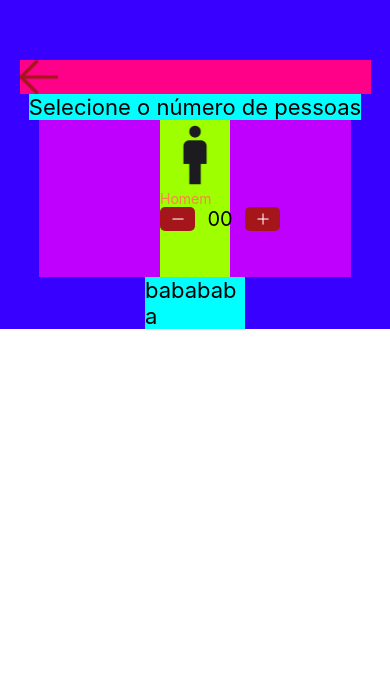
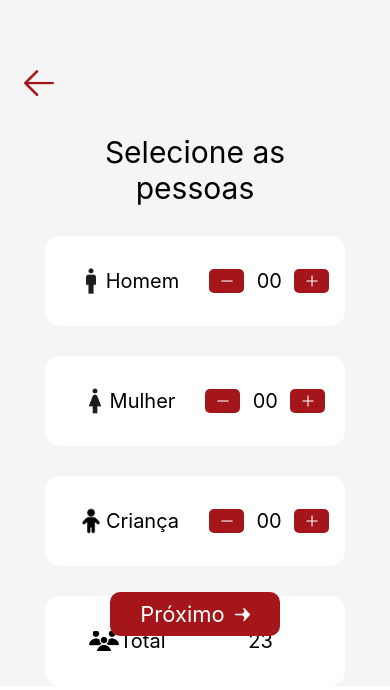
Before and after one commit to oArths/barbecue-app, a React Native app in the folder frontend/: screen / in a window 390 px wide. Shown: the top 690 px of the page. Built offline with nearby package versions, Linux system fonts and the light colour scheme.

Commit message:
Feat: create function selector and start styled to pessoas page

```diff
--- a/frontend/src/pages/pessoas/pessoas.jsx
+++ b/frontend/src/pages/pessoas/pessoas.jsx
@@ -9,18 +9,50 @@ const Pessoas = () => {
                     <S.Icon source={require("../../img/seta.png")}/>
                 </S.IconButton>
             </S.iconContainer>
-            <S.Title>Selecione o número de pessoas</S.Title>
+            <S.TitleContainer>
+                <S.Title>Selecione as pessoas</S.Title>
+            </S.TitleContainer>
             <S.Conatiner>
                 <S.ConatinerOp>
-                    <S.IconOp source={require("../../img/man.png")}/>
-                    <S.TitleOp>Homem</S.TitleOp>
+                    <S.HaederContainer>
+                        <S.IconOp source={require("../../img/man.png")}/>
+                        <S.TitleOp>Homem</S.TitleOp>
+                    </S.HaederContainer>
                     <S.ConatinerCount>
                         <Timer/>
                     </S.ConatinerCount>
                 </S.ConatinerOp>
+                <S.ConatinerOp>
+                    <S.HaederContainer>
+                        <S.IconOp source={require("../../img/woman.png")}/>
+                        <S.TitleOp>Mulher</S.TitleOp>
+                    </S.HaederContainer>
+                    <S.ConatinerCount>
+                        <Timer/>
+                    </S.ConatinerCount>
+                </S.ConatinerOp>
+                <S.ConatinerOp>
+                    <S.HaederContainer>
+                        <S.IconOp source={require("../../img/childer.png")}/>
+                        <S.TitleOp>Criança</S.TitleOp>
+                    </S.HaederContainer>
+                    <S.ConatinerCount>
+                        <Timer/>
+                    </S.ConatinerCount>
+                </S.ConatinerOp>
+                <S.ConatinerOp>
+                    <S.HaederContainer>
+                        <S.IconAll source={require("../../img/user.png")}/>
+                        <S.TitleOp>Total</S.TitleOp>
+                    </S.HaederContainer>
+                    <S.ConatinerCount>
+                        <S.Total>23</S.Total>
+                    </S.ConatinerCount>
+                </S.ConatinerOp>
             </S.Conatiner>
             <S.Button>
-            <S.Title>babababa</S.Title>
+            <S.TitleButton>Próximo</S.TitleButton>
+            <S.IconNext source={require("../../img/Union.png")}/>
             </S.Button>
         </S.Body>
     )
--- a/frontend/src/pages/pessoas/style.jsx
+++ b/frontend/src/pages/pessoas/style.jsx
@@ -3,19 +3,19 @@ import styled from "styled-components/native"
 export const Body = styled.View`
 display: flex;
 flex-direction: column;
-justify-content: center;
+justify-content: start;
 align-items: center;
 width: 100%;
-background-color: #3700ff;
+height: 100%;
+background-color: #F5F5F5;
+gap: 30px;
 
 `;
 export const iconContainer = styled.View`
 display: flex;
 justify-content: center;
 width: 90%;
-background-color: #ff0088;
-margin-top: 60px;
-
+margin-top: 70px;
 
 `;
 export const IconButton = styled.TouchableOpacity`
@@ -28,45 +28,98 @@ height: 34px;
 
 `;
 export const Icon = styled.Image`
-width: 38px;
-height: 34px;
+width: 30px;
+height: 26px;
 
 
 `;
 export const Button = styled.TouchableOpacity`
+position: absolute;
 display: flex;
-width: 100px;
-color: blueviolet;
-background-color: aqua;
+flex-direction: row;
+align-items: center;
+justify-content: center;
+gap: 10px;
+width: 170px;
+height: 44px;
+border-radius: 10px;
+background-color: #A4161A;
+bottom: 50px;
+
+`;
+export const TitleButton = styled.Text`
+color: #ffffff;
+font-size: 22px;
+
+`;
+export const IconNext = styled.Image`
+width: 15px;
+height: 13px;
+
+`;
+export const TitleContainer = styled.View`
+width: 300px;
 
 `;
 export const Title = styled.Text`
+text-align: center;
 color: black;
-font-size: 22px;
-background-color: aqua;
+font-size: 30px;
 
 `;
+
 export const Conatiner = styled.View`
+display: flex;
+flex-direction: column;
+justify-content: center;
+align-items: center;
+width: 90%;
+gap: 30px;
+`;
+export const ConatinerOp = styled.View`
 display: flex;
 flex-direction: row;
 justify-content: center;
-width: 80%;
-background-color: #bf00ff;
+align-items: center;
+background-color: #ffffff;
+border-radius: 15px;
+padding: 20px;
+width: 300px;
+gap: 25px;
+elevation: 2;
 
 `;
-export const ConatinerOp = styled.TouchableOpacity`
-background-color: #9dff00;
-
+export const HaederContainer = styled.View`
+    display: flex;
+    flex-direction: row;
+    align-items: center;
+    justify-content: center;
 `;
 export const TitleOp = styled.Text`
-color: coral;
+font-size: 20px;
+color: #000000;
 
 `;
 export const ConatinerCount = styled.View`
-width: 70px;
-height: 70px;
+display: flex;
+align-items: center;
+justify-content: center;
+width: 110px;
+height: 50px;
+`;
+export const Total = styled.Text`
+text-align: center;
+color: black;
+font-size: 20px;
+margin-left: 30px;
+/* background-color: blue; */
+
 `;
 export const IconOp = styled.Image`
-width: 70px;
-height: 70px;
+width: 30px;
+height: 30px;
 `;
+export const IconAll = styled.Image`
+width: 30px;
+height: 20px;
+`;
```
